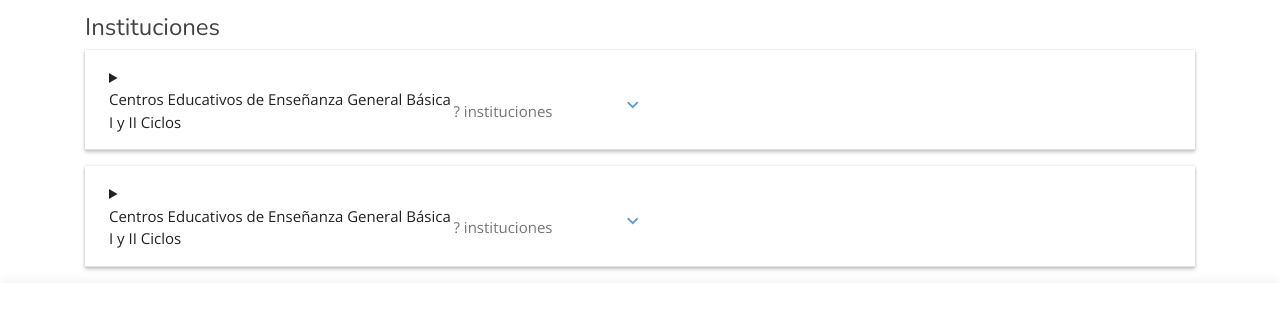
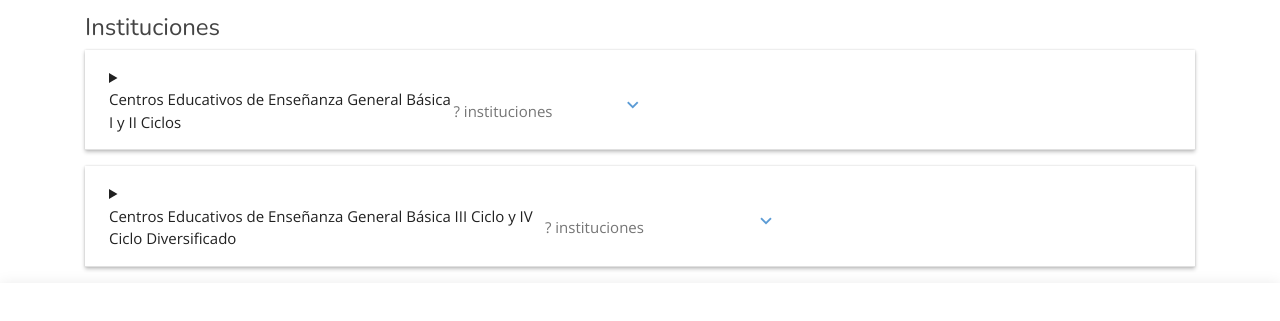
Before and after one commit to LuisMJ1197/CSIIS2020-DREL, a plain HTML site: page circuito.html in a window 1280 px wide. Shown: the part 332-653 px from the top of the page. Drawn offline with nearby package versions, Linux system fonts and the light colour scheme.

Commit message:
Se arregla el nombre del III y IV Ciclo.

```diff
--- a/circuito.html
+++ b/circuito.html
@@ -148,7 +148,7 @@
                     <details>
                         <summary>
                             <ul class="summary-header">
-                                <li class="titleName">Centros Educativos de Enseñanza General Básica I y II Ciclos</li>
+                                <li class="titleName">Centros Educativos de Enseñanza General Básica III Ciclo y IV Ciclo Diversificado</li>
                                 <li id="III_IV_CantidadInst" class="titleValue">? instituciones</li>
                             </ul>
                         </summary>
```
